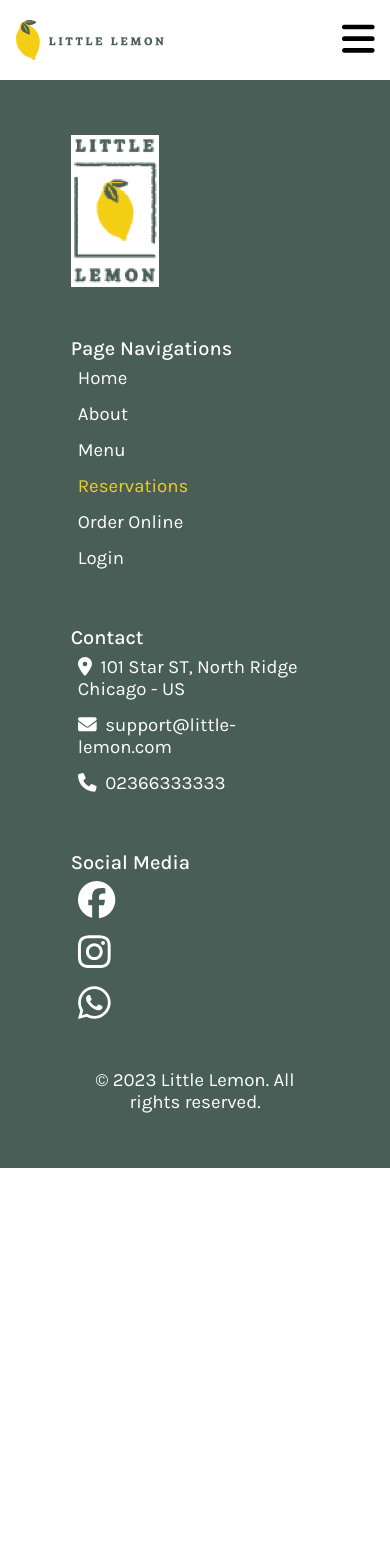
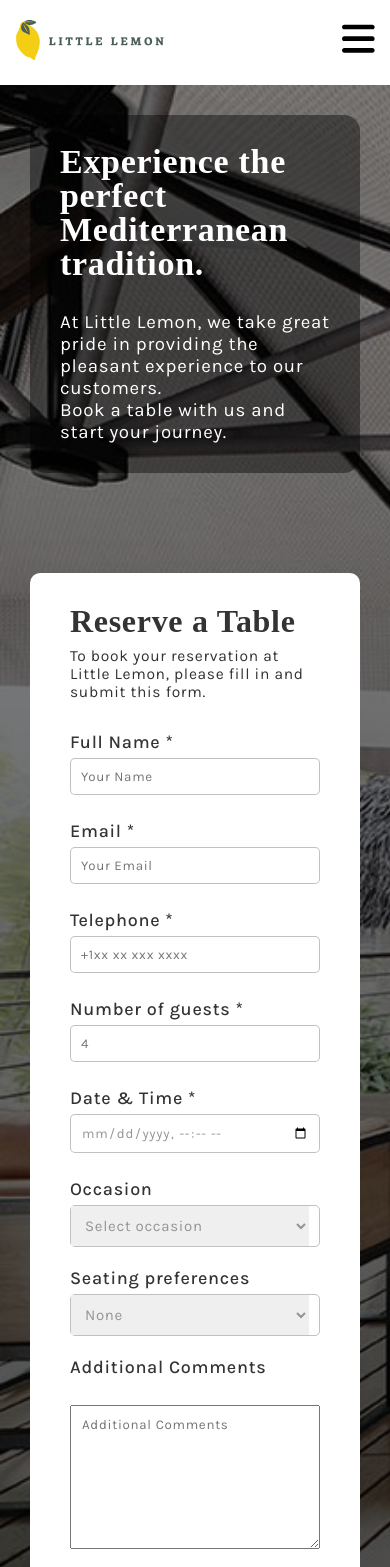
Before and after one commit to ahmadmsa87/little-lemon, a React (Create React App) app: page /reservations in a window 390 px wide. Shown: the top 1567 px of the page. Before the commit the page ends 1168 px from the top, so only its background shows below. Built offline with nearby package versions, Linux system fonts and the light colour scheme; a web font is replaced by a local one.

Commit message:
Add reservation form

```diff
--- a/src/App.css
+++ b/src/App.css
@@ -2,6 +2,7 @@
     font-family: "Markazi Text",
         "Karla",
         serif;
+    letter-spacing: 0.7px;
 }
 
 .App {
@@ -15,3 +16,7 @@ textarea,
 p {
     font-family: "Karla";
 }
+
+textarea {
+    padding: 11px;
+}
--- a/src/Components/footer/Footer.js
+++ b/src/Components/footer/Footer.js
@@ -14,6 +14,7 @@ import Nav from "../navigation/Nav";
 import Logo from "../../assets/logo/footer-logo.png";
 import "./Footer.css";
 import NavUrls from "../../components/navigation/NavUrls";
+import { NavLink } from "react-router-dom";
 
 const socials = [
   {
@@ -36,7 +37,9 @@ const socials = [
 export default function Footer() {
   return (
     <footer>
-      <img src={Logo} alt="Little lemon logo" />
+      <NavLink to="/">
+        <img src={Logo} alt="Little lemon logo" />
+      </NavLink>
       <div className="footer-navigation">
         <div className="footer-section-title">Page Navigations</div>
         <nav>
--- a/src/Components/header/Header.js
+++ b/src/Components/header/Header.js
@@ -1,12 +1,17 @@
+import { NavLink } from "react-router-dom";
 import Nav from "../navigation/Nav";
 import Logo from "../../assets/logo/logo.png";
 import "./Header.css";
 
 export default function Header() {
   return (
-    <header>
-      <img src={Logo} alt="Little lemon logo" />
-      <Nav />
-    </header>
+    <>
+      <header>
+        <NavLink to="/">
+          <img src={Logo} alt="Little lemon logo" />
+        </NavLink>
+        <Nav />
+      </header>
+    </>
   );
 }
--- /dev/null
+++ b/src/Components/reservation/Reservation.css
@@ -0,0 +1,163 @@
+.reservation-content-container {
+    display: flex;
+    align-items: flex-start;
+    justify-content: space-between;
+    gap: 100px;
+    width: 85%;
+    margin: 0px auto;
+    padding: 80px 0;
+}
+
+.reservation-header {
+    margin-top: 100px;
+    color: #fff;
+    width: 60%;
+    background: rgba(0, 0, 0, 0.42);
+    padding: 30px;
+    border-radius: 16px;
+}
+
+.reservation-header.top {
+    display: none;
+}
+
+.reservation-header p {
+    margin-bottom: 20px;
+}
+
+.reservation-header h2 {
+    margin-bottom: 30px;
+}
+
+.reservation-content-wrapper {
+    background-image: linear-gradient(to bottom, rgba(0, 0, 0, 0.42), rgba(0, 0, 0, 0.73)), url("../../assets/images/restaurant.jpg");
+    width: 100%;
+    background-size: cover;
+}
+
+.reservation-form {
+    width: 40%;
+    height: auto;
+    background-color: #fff;
+    color: #333333;
+    border-radius: 10px;
+    padding: 30px 40px 50px;
+    text-align: left;
+}
+
+.reservation-form p {
+    font-size: smaller;
+    margin-bottom: 30px;
+}
+
+.reservation-form h1 {
+    font-size: 24pt;
+    margin-bottom: 7px;
+}
+
+fieldset {
+    border: none;
+}
+
+.form-field {
+    display: flex;
+    flex-direction: column;
+    width: 100%;
+    margin-bottom: 20px;
+}
+
+.form-field label {
+    font-size: 18px;
+    margin: 0 0 5px 0px;
+    font-weight: 500;
+}
+
+select {
+    padding: 10px;
+    outline: none;
+    border: none;
+    width: 100%;
+    font-size: 15px;
+    color: #949494;
+}
+
+.options {
+    padding-right: 10px;
+    border: 1px solid rgba(51, 51, 51, 0.3);
+    border-radius: 5px;
+}
+
+.error-msg {
+    font-size: 15px;
+    color: red;
+    margin-top: 5px;
+}
+
+input {
+    padding: 10px;
+    border: 1px solid rgba(51, 51, 51, 0.3);
+    border-radius: 5px;
+    width: 100%;
+}
+
+input[type=datetime-local] {
+    color: #949494
+}
+
+.occasion-field {
+    display: flex;
+    flex-direction: column;
+}
+
+.reservation-button {
+    width: 100%;
+    padding: 20px;
+    cursor: pointer;
+    background-color: #333;
+    border: none;
+    border-radius: 5px;
+    font-size: 15px;
+    font-weight: bold;
+    color: #fff;
+}
+
+.reservation-button:hover {
+    background-color: #495e57;
+    transition: 0.3s;
+}
+
+@media screen and (max-width: 857px) {
+    .reservation-content-container {
+        flex-direction: column;
+        width: 100%;
+        padding-left: 30px;
+        padding-right: 30px;
+    }
+
+    .reservation-form {
+        width: initial;
+    }
+
+    .reservation-header {
+        width: 100%;
+        margin-top: 50px;
+    }
+
+    .reservation-header p {
+        margin-bottom: 0;
+    }
+
+    .reservation-header {
+        width: 100%;
+        margin-top: -50px
+    }
+
+    .reservation-header.top {
+        display: block;
+    }
+
+    .reservation-header.side {
+        display: none;
+    }
+
+}
--- /dev/null
+++ b/src/Components/reservation/Reservation.js
@@ -0,0 +1,25 @@
+import React from "react";
+import ReservationForm from "./ReservationForm";
+import "./Reservation.css";
+import ReservationHeader from "./ReservationHeader";
+
+function Reservation() {
+  return (
+    <div className="reservation-content-wrapper">
+      <div className="reservation-content-container">
+        <ReservationHeader className="top" />
+        <div className="reservation-form">
+          <h1>Reserve a Table</h1>
+          <p>
+            To book your reservation at Little Lemon, please fill in and submit
+            this form.
+          </p>
+          <ReservationForm />
+        </div>
+        <ReservationHeader className="side" />
+      </div>
+    </div>
+  );
+}
+
+export default Reservation;
--- /dev/null
+++ b/src/Components/reservation/ReservationForm.js
@@ -0,0 +1,131 @@
+import React from "react";
+import "./Reservation.css";
+import { useForm } from "react-hook-form";
+import { yupResolver } from "@hookform/resolvers/yup";
+import * as yup from "yup";
+
+const schema = yup.object({
+  name: yup.string().required("Full name field is a required!"),
+
+  date: yup.string().required("Please select date and time!"),
+  guests: yup
+    .number()
+    .min(1, "It must be at least 1 guest!")
+    .required("Please specify number of guests / table!"),
+
+  telephone: yup
+    .string()
+    .required("Telephone field is a required!")
+    .matches(
+      /^(\+\d{1,2}\s?)?\(?\d{3}\)?[\s.-]?\d{3}[\s.-]?\d{4}$/,
+      "Phone number must match the form +1xx xx xxx xxxx"
+    ),
+  email: yup
+    .string()
+    .required("Email field is a required!")
+    .email("Email is empty!"),
+});
+
+export default function ReservationForm() {
+  const {
+    handleSubmit,
+    register,
+    formState: { errors },
+  } = useForm({
+    resolver: yupResolver(schema),
+  });
+
+  const formSubmit = (data) => {};
+
+  return (
+    <form onSubmit={handleSubmit(formSubmit)}>
+      <fieldset>
+        <div className="form-field">
+          <label htmlFor="name">Full Name *</label>
+          <input
+            type="text"
+            placeholder="Your Name"
+            name="name"
+            {...register("name")}
+          />
+          <span className="error-msg">{errors.name?.message}</span>
+        </div>
+        <div className="form-field">
+          <label htmlFor="email">Email *</label>
+          <input
+            type="text"
+            placeholder="Your Email"
+            name="email"
+            {...register("email")}
+          />
+          <span className="error-msg">{errors.email?.message}</span>
+        </div>
+        <div className="form-field">
+          <label htmlFor="telephone">Telephone *</label>
+          <input
+            type="tel"
+            placeholder="+1xx xx xxx xxxx"
+            name="telephone"
+            minLength={10}
+            maxLength={25}
+            {...register("telephone")}
+          />
+          <span className="error-msg">{errors.telephone?.message}</span>
+        </div>
+
+        <div className="form-field guest-field">
+          <label htmlFor="guests">Number of guests *</label>
+          <input
+            type="number"
+            placeholder="4"
+            name="guests"
+            {...register("guests")}
+          />
+          <span className="error-msg">{errors.guests?.message}</span>
+        </div>
+
+        <div className="form-field">
+          <label htmlFor="date">Date & Time *</label>
+          <input type="datetime-local" name="date" {...register("date")} />
+          <span className="error-msg">{errors.date?.message}</span>
+        </div>
+        <div className="form-field occasion-field">
+          <label htmlFor="occasion">Occasion</label>
+          <div className="options">
+            <select name="occasion" {...register("occasion")}>
+              <option value="None">Select occasion</option>
+              <option value="birthday">Birthday</option>
+              <option value="engagement">Engagement</option>
+              <option value="anniversary">Anniversary</option>
+            </select>
+          </div>
+        </div>
+
+        <div className="form-field">
+          <label htmlFor="preferences">Seating preferences</label>
+          <div className="options">
+            <select name="preferences" {...register("preferences")}>
+              <option value="None">None</option>
+              <option value="Indoors">Indoors</option>
+              <option value="Outdoor">Outdoor</option>
+            </select>
+          </div>
+        </div>
+
+        <div className="form-field">
+          <label htmlFor="comments">Additional Comments</label> <br></br>
+          <textarea
+            name="comments"
+            rows={8}
+            placeholder="Additional Comments"
+            {...register("comments")}
+          ></textarea>
+        </div>
+
+        <button className="reservation-button" type="submit">
+          Reserve
+        </button>
+      </fieldset>
+    </form>
+  );
+}
--- /dev/null
+++ b/src/Components/reservation/ReservationHeader.js
@@ -0,0 +1,17 @@
+import React from "react";
+import "./Reservation.css";
+
+function ReservationHeader({ className }) {
+  return (
+    <div className={`reservation-header ${className}`}>
+      <h2>Experience the perfect Mediterranean tradition.</h2>
+      <p>
+        At Little Lemon, we take great pride in providing the pleasant
+        experience to our customers.
+      </p>
+      <p>Book a table with us and start your journey.</p>
+    </div>
+  );
+}
+
+export default ReservationHeader;
--- a/src/pages/Reservations.js
+++ b/src/pages/Reservations.js
@@ -1,13 +1,16 @@
 import React from "react";
+import Main from "../components/Main";
 import Header from "../components/header/Header";
 import Footer from "../components/footer/Footer";
-import Main from "../components/Main";
+import Reservation from "../components/reservation/Reservation";
 
 const Reservations = () => {
   return (
     <>
       <Header />
-      <Main></Main>
+      <Main>
+        <Reservation />
+      </Main>
       <Footer />
     </>
   );
```
